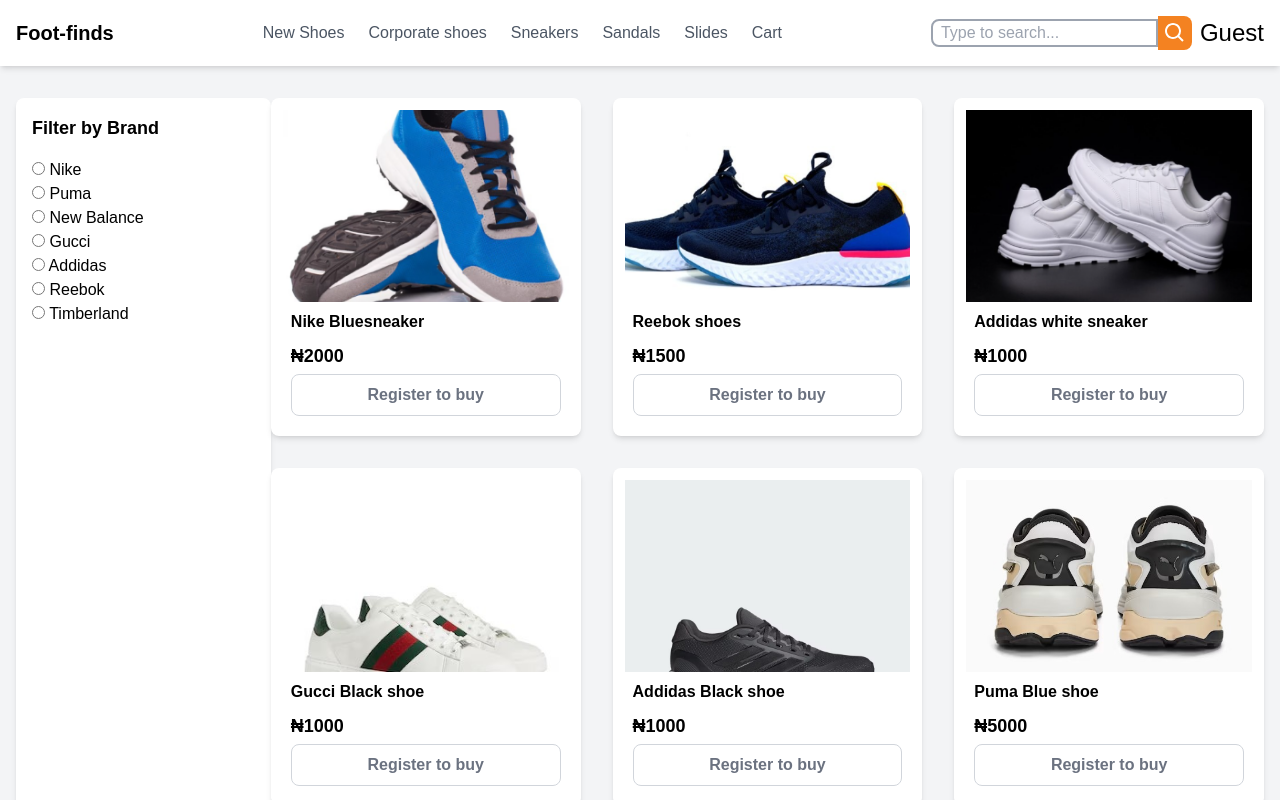
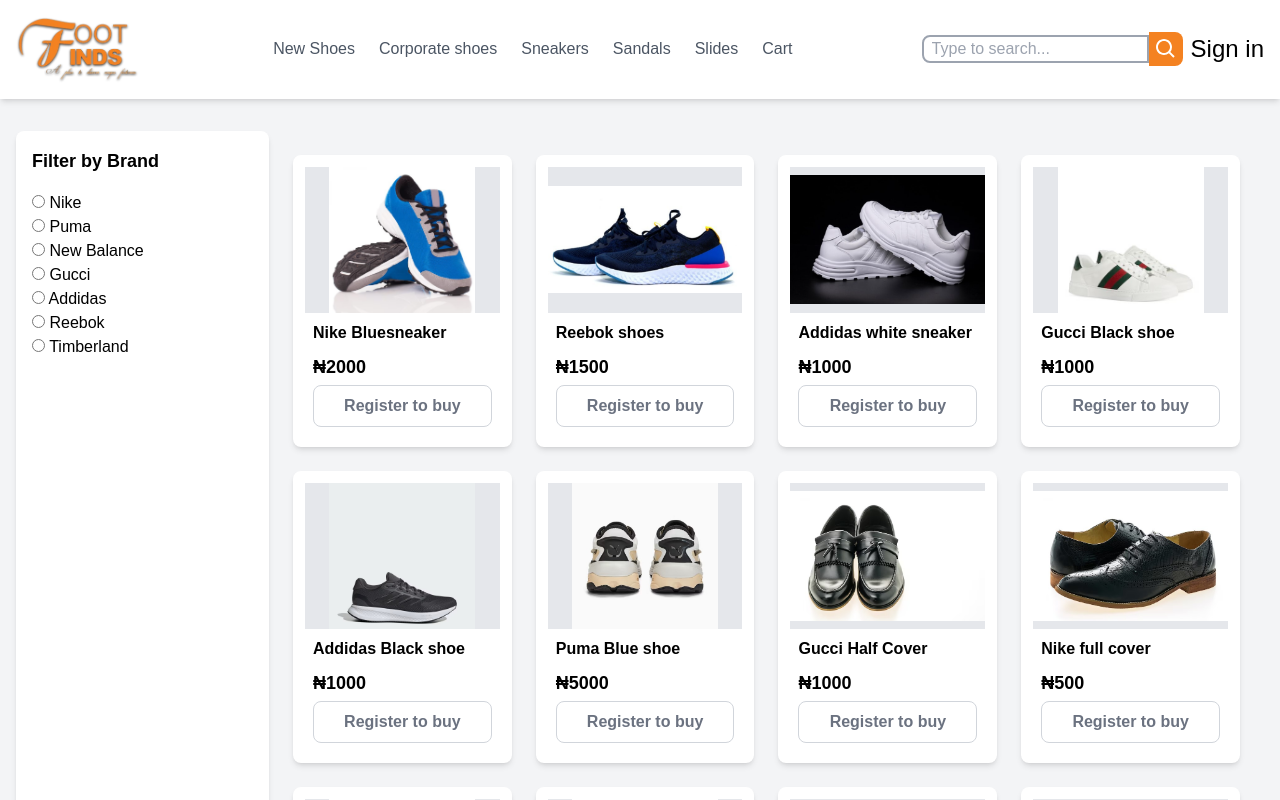
Before and after one commit to TaiwoSoftware/footfind, a React (Vite) app: page /shop in a window 1280 px wide. Shown: the top 800 px of the page. Built offline with nearby package versions, Linux system fonts and the light colour scheme; a web font is replaced by a local one.

Commit message:
almost done with this project

```diff
--- a/src/components/Shop/Shop.tsx
+++ b/src/components/Shop/Shop.tsx
@@ -4,19 +4,23 @@
 import { ProductJson } from "./ProductJson";
 import { useMediaQuery } from "react-responsive";
 import "./shop.css";
+import Logo from "../Logo";
 
 export const Shop: React.FC = () => {
   const [menuOpen, setMenuOpen] = useState(false);
   const isMobile = useMediaQuery({ maxWidth: 1024 });
   const onMobile = useMediaQuery({ maxWidth: 768 });
+
   const storedData = localStorage.getItem("formData");
-  const fullName = storedData ? JSON.parse(storedData).fullName : "Guest";
+  const fullName = storedData ? JSON.parse(storedData).fullName : "Sign in";
   const shortName = fullName.slice(0, 7);
   const isRegistered = storedData !== null;
+
   const [searchItem, setSearchItem] = useState<string>("");
   const [brandFilter, setBrandFilter] = useState<string>("");
   const [filteredShoes, setFilteredShoes] = useState(ProductJson);
 
+  // Function to filter products
   const filterProducts = (searchTerm: string, brand: string) => {
     let filtered = ProductJson;
 
@@ -35,12 +39,14 @@
     setFilteredShoes(filtered);
   };
 
+  // Search handler
   const handleSearch = (e: React.ChangeEvent<HTMLInputElement>) => {
     const searchTerm = e.target.value;
     setSearchItem(searchTerm);
     filterProducts(searchTerm, brandFilter);
   };
 
+  // Brand filter handler
   const handleBrandFilter = (e: React.ChangeEvent<HTMLInputElement>) => {
     const selectedBrand = e.target.value;
     setBrandFilter(selectedBrand);
@@ -49,11 +55,13 @@
 
   return (
     <div className="bg-gray-100 min-h-screen font-customNunito">
+      {/* Header */}
       <header className="bg-white shadow-md py-4">
         <div className="container mx-auto flex items-center justify-between px-4">
           {/* Logo */}
           <Link to="/">
-            <h1 className="text-xl font-bold">Foot-finds</h1>
+          <Logo />
+            {/* <h1 className="text-xl font-bold">Foot-finds</h1> */}
           </Link>
 
           {/* Desktop Navigation */}
@@ -81,7 +89,7 @@
             </Link>
           </nav>
 
-          {/* Search & Profile */}
+          {/* Search & Profile (Desktop) */}
           <div className="hidden lg:flex items-center">
             <input
               type="search"
@@ -144,7 +152,6 @@
                 <Link to="/cart" className="text-gray-600 hover:text-black">
                   Cart
                 </Link>
-
                 <h2 className="text-lg font-bold mb-4">Filter by Brand</h2>
             <div className="block">
               {[
@@ -194,7 +201,9 @@
         )}
       </header>
 
+      {/* Main Content */}
       <main className="px-4 py-8 flex flex-col lg:flex-row">
+        {/* Sidebar (Hidden on mobile) */}
         {!onMobile && (
           <aside className="bg-white shadow-md rounded-lg p-4 lg:w-1/4 mb-4">
             <h2 className="text-lg font-bold mb-4">Filter by Brand</h2>
@@ -223,17 +232,18 @@
           </aside>
         )}
 
-        <section className="grid gap-8 grid-cols-1 lg:grid-cols-3 w-full">
+        {/* Product Grid */}
+        <section className="grid gap-6 grid-cols-1 sm:grid-cols-2 md:grid-cols-2 lg:grid-cols-3 xl:grid-cols-4 w-full p-4 md:p-6">
           {filteredShoes.map((product, index) => (
             <div
               key={index}
-              className="bg-white shadow-md rounded-lg overflow-hidden p-3"
+              className="bg-white shadow-md rounded-lg overflow-hidden p-3 transition-transform transform hover:shadow-lg hover:-translate-y-1"
             >
-              <div className="w-full h-48 bg-gray-200 flex items-center justify-center">
+              <div className="w-full aspect-[4/3] bg-gray-200 flex items-center justify-center">
                 <img
                   src={product.productImage}
                   alt={product.nameOfProduct}
-                  className="w-full h-full object-cover"
+                  className="w-full h-full max-h-60 object-contain"
                 />
               </div>
               <div className="p-2">
```
Lines whose indentation alone changed are shown as unchanged.
